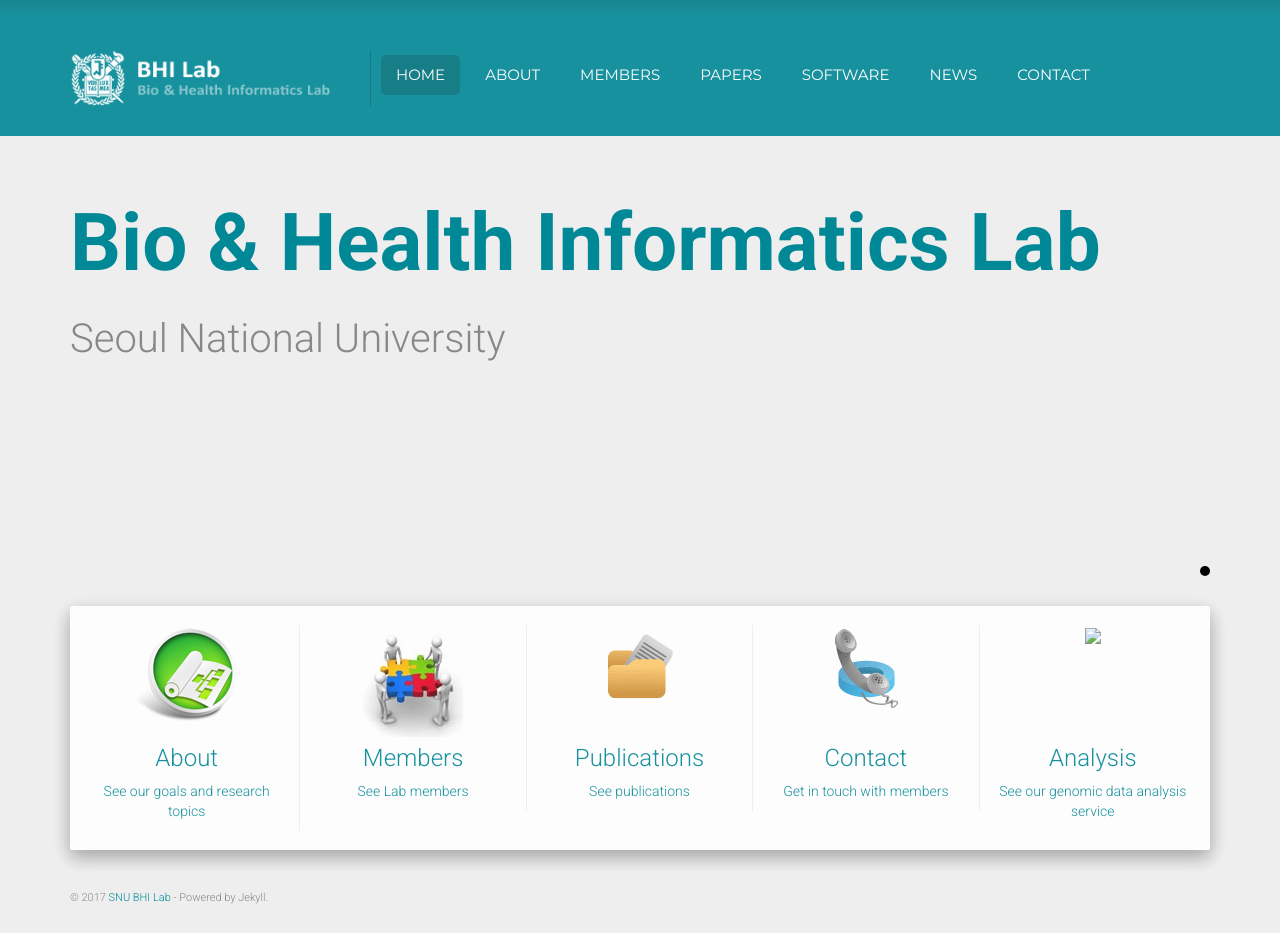
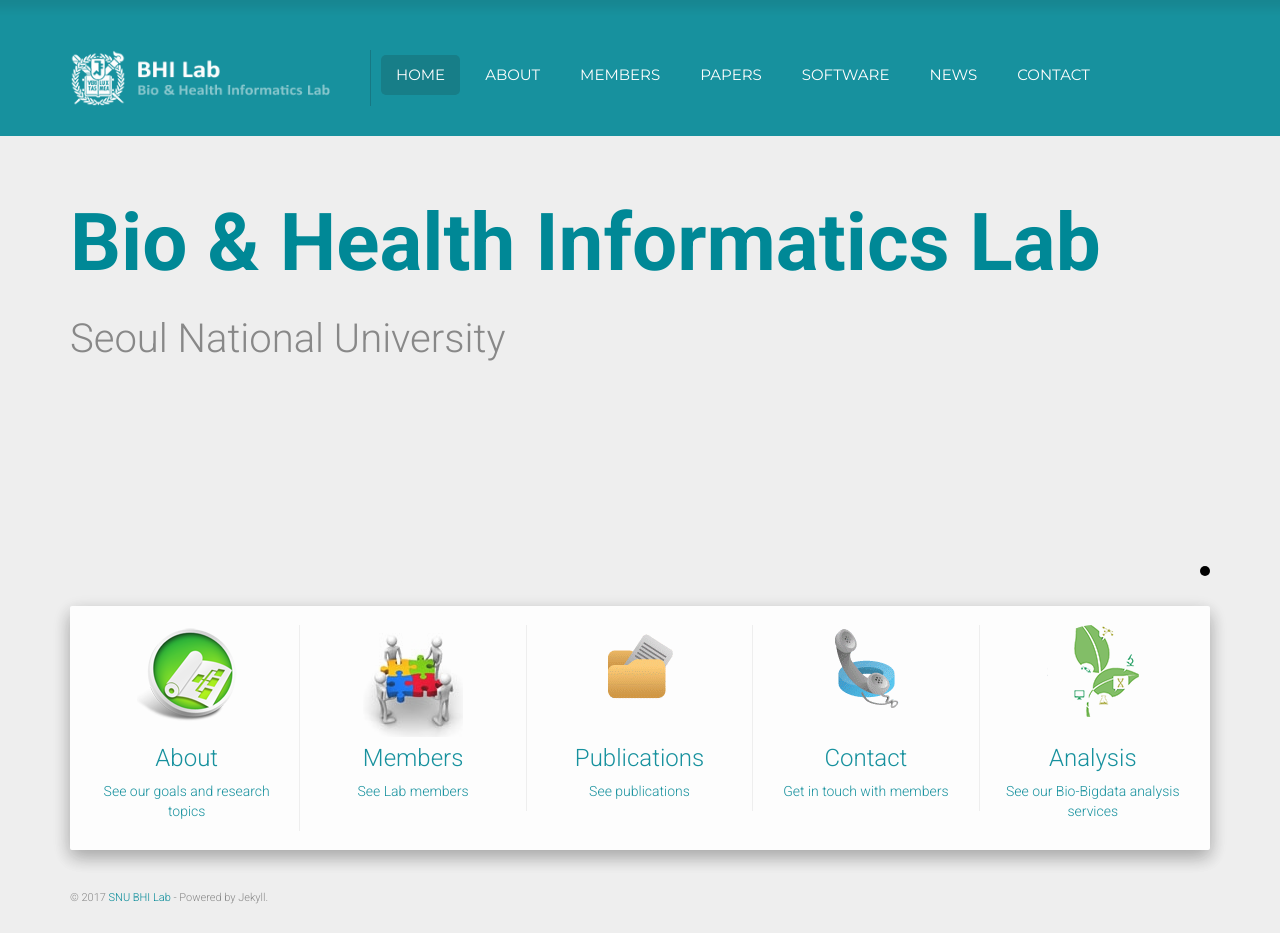
Before and after one commit to solanoon/bhi-kimlab.github.io, a Jekyll site: the page built from index.html, in a window 1280 px wide. Built offline with Jekyll 4.4.1, drawn with Linux system fonts in a browser that asks for light colours; nearby versions of some CDN libraries.

Commit message:
modified index, added analysis png

```diff
--- a/index.html
+++ b/index.html
@@ -68,7 +68,7 @@ bodyclass: "body_intro"
         <img src="{{ site.baseurl }}/static/img/home_analysis.png">
       </div>
       <h3>Analysis</h3>
-      <p>See our genomic data analysis service</p>
+      <p>See our Bio-Bigdata analysis services</p>
       </a>
     </div>
   </div>
```
Also changed, not shown: static/img/home_analysis.png (added).
